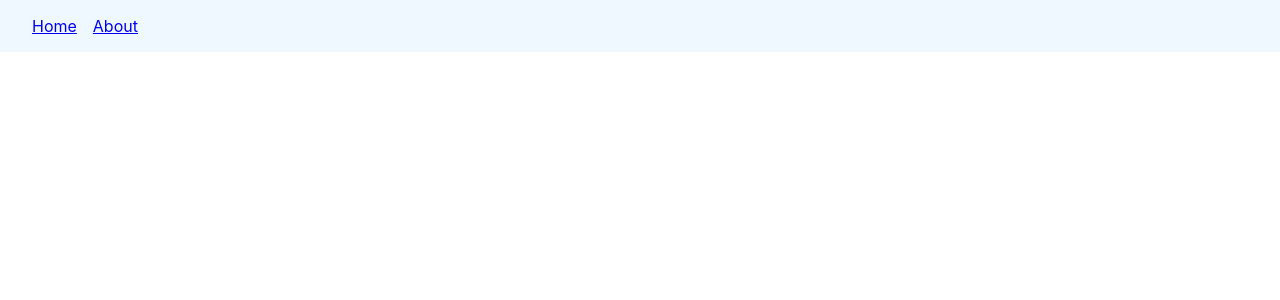
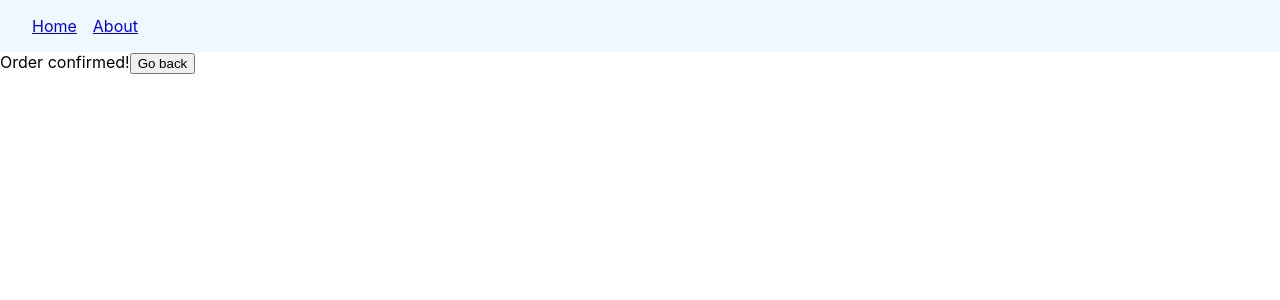
Before and after one commit to PatharkarAkshay/react_router_tutorial, a React (Create React App) app: page /order-summary in a window 1280 px wide. Before the commit this address had no page. Shown: the top 300 px of the page. Built offline with nearby package versions, Linux system fonts and the light colour scheme.

Commit message:
Navigating Programmatically

```diff
--- a/src/App.js
+++ b/src/App.js
@@ -1,7 +1,8 @@
 import { Routes, Route } from "react-router-dom";
 import About from "./components/About";
-import Home from "./components/Home";
+import { Home } from "./components/Home";
 import { Navbar } from "./components/Navbar";
+import { OrderSummary } from "./components/OrderSummary";
 
 function App() {
   return (
@@ -10,6 +11,7 @@
       <Routes>
         <Route path="/" element={<Home />} />
         <Route path="/about" element={<About />} />
+        <Route path="/order-summary" element={<OrderSummary />} />
       </Routes>
     </>
   );
--- a/src/components/Home.js
+++ b/src/components/Home.js
@@ -1,7 +1,11 @@
-import React from "react";
+import { useNavigate } from "react-router-dom";
 
-const Home = () => {
-  return <div>Home Page</div>;
+export const Home = () => {
+  const navigate = useNavigate();
+  return (
+    <>
+      <div>Home Page</div>
+      <button onClick={() => navigate("order-summary")}>Place order</button>
+    </>
+  );
 };
-
-export default Home;
--- /dev/null
+++ b/src/components/OrderSummary.js
@@ -0,0 +1,14 @@
+import { useNavigate } from "react-router-dom";
+
+export const OrderSummary = () => {
+  const navigate = useNavigate();
+
+  return (
+    <>
+      <div>
+        Order confirmed!
+        <button onClick={() => navigate(-1)}>Go back</button>
+      </div>
+    </>
+  );
+};
```
